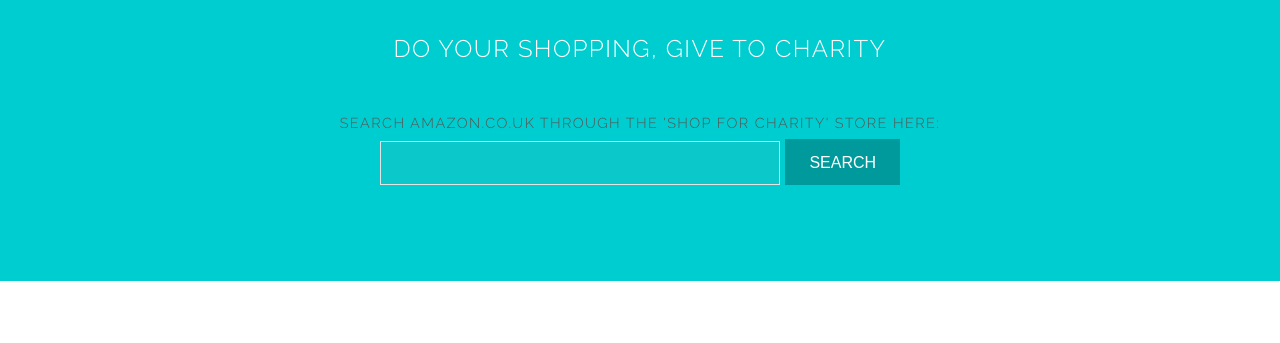
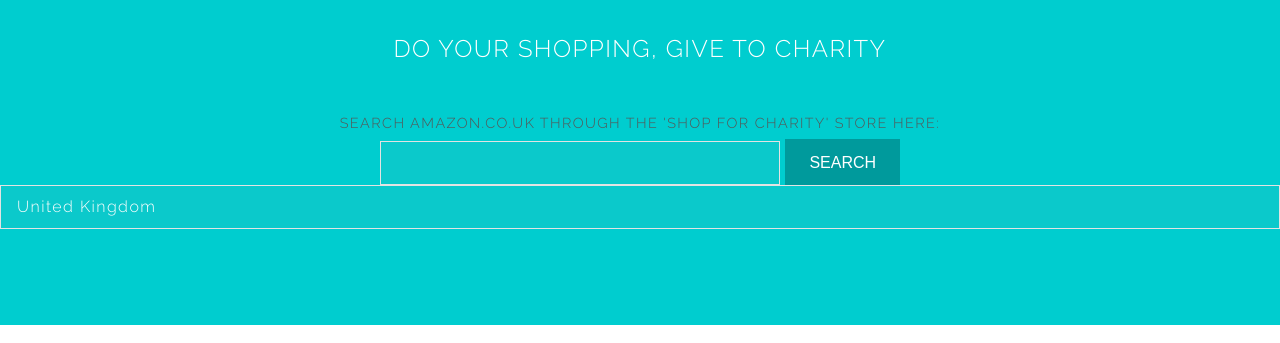
Before and after one commit to imbenclifford/charity-shoppr, a plain HTML site: page index.html in a window 1280 px wide. Shown: the part 243-586 px from the top of the page. Drawn offline with Linux system fonts and the light colour scheme.

Commit message:
Add a dropdown to select country manually.

```diff
--- a/assets/js/shoppr.js
+++ b/assets/js/shoppr.js
@@ -1,20 +1,40 @@
 $(function () {
     var countries = {
-        GB: { url: '...',
-              tag: '...',
+        GB: { url: 'UK URL',
+              tag: 'UK TAG',
               name: "United Kingdom" },
         CA: { url: "http://www.amazon.ca/exec/obidos/external-search",
               tag: "effectivecharities-21",
               name: "Canada" },
-        US: { url: '...',
-              tag: '...',
+        US: { url: 'USA URL',
+              tag: 'USA TAG',
               name: "United States" },
     }
 
+    var dropdown = $('#amazon-country');
+    for (var c in countries) {
+        var country = countries[c];
+        $('<option>').val(c).text(country.name).appendTo(dropdown);
+    }
+    dropdown.show();
+
+    var manuallySelected = false;
+    dropdown.on('change', function () {
+        setCountry($(this).val());
+        manuallySelected = true;
+    });
+
     $.get("http://ipinfo.io", function (response) {
-        var country = countries[response.country];
+        if (manuallySelected)
+            return;
+
+        setCountry(response.country);
+        $('#amazon-country').val(response.country);
+    }, "jsonp");
+
+    function setCountry(code) {
+        var country = countries[code];
         $('#amazon-form').attr('action', country.url);
-        $('#amzon-tag').val(country.tag);
-        console.log(response);
-    }, "jsonp");
+        $('#amazon-tag').val(country.tag);
+    }
 })
--- a/index.html
+++ b/index.html
@@ -28,6 +28,8 @@
 	              <input type="text" class="header-search-bar" name="keyword" size="10" value="" style="width: 400px;">
 	              <input id="amazon-tag" type="hidden" name="tag" value="effectivecharities-21">
 	              <button type="submit" class="header-search-button button special" value="Go" class="button special">Search</button>
+                      <select id="amazon-country" style="display: none">
+                      </select>
 	          	</form>
 			</section>
 
```
